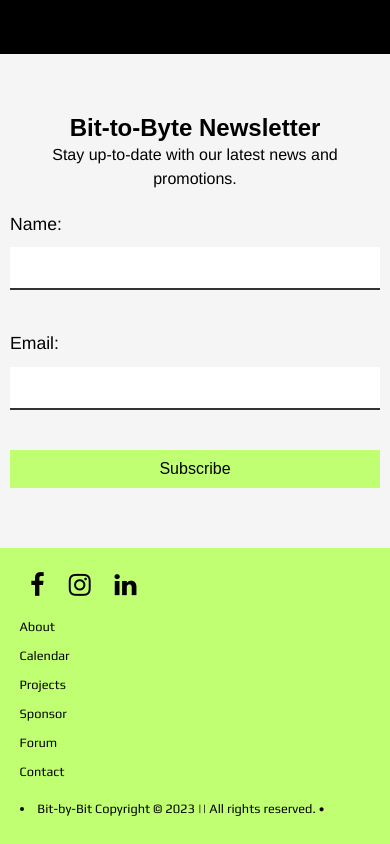
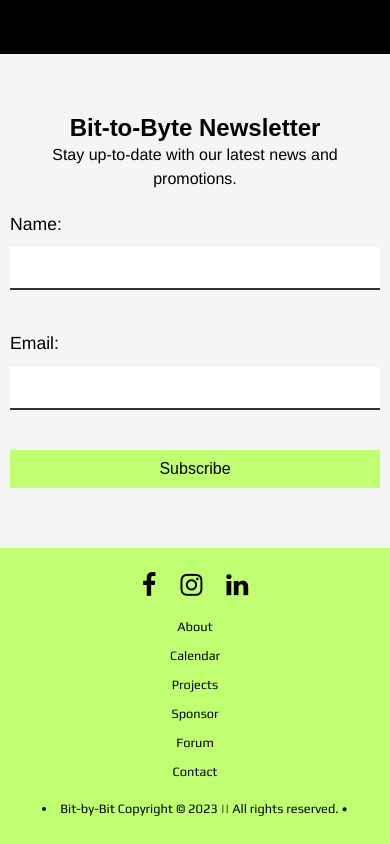
Before and after one commit to bitbybittechnology/bitbybittechnology.github.io, a plain HTML site: page index.html in a window 390 px wide. Shown: the part 3946-4790 px from the top of the page. Drawn offline with Linux system fonts and the light colour scheme.

Commit message:
footer alignment

```diff
--- a/css/aboutstyle.css
+++ b/css/aboutstyle.css
@@ -183,13 +183,13 @@
 
       /* footer */
     .footer{
-    text-align:left;
+    text-align:center;
     padding:5%;
     }
     .footer .row ul li{
     display:block;
     margin:10px 0px;
-    text-align:left;
+    text-align:center;
     }
     .footer .row a i{
     margin:0% 3%;
--- a/css/calendarstyle.css
+++ b/css/calendarstyle.css
@@ -140,13 +140,13 @@
 
     /* footer */
     .footer{
-    text-align:left;
+    text-align:center;
     padding:5%;
     }
     .footer .row ul li{
     display:block;
     margin:10px 0px;
-    text-align:left;
+    text-align:center;
     }
     .footer .row a i{
     margin:0% 3%;
--- a/css/contactstyle.css
+++ b/css/contactstyle.css
@@ -286,13 +286,13 @@ body{
 
       /* footer */
     .footer{
-    text-align:left;
+    text-align:center;
     padding:5%;
     }
     .footer .row ul li{
     display:block;
     margin:10px 0px;
-    text-align:left;
+    text-align:center;
     }
     .footer .row a i{
     margin:0% 3%;
--- a/css/copyright.css
+++ b/css/copyright.css
@@ -164,13 +164,13 @@
 
       /*footer*/
     .footer{
-    text-align:left;
+    text-align:center;
     padding:5%;
     }
     .footer .row ul li{
     display:block;
     margin:10px 0px;
-    text-align:left;
+    text-align:center;
     }
     .footer .row a i{
     margin:0% 3%;
--- a/css/forumstyle.css
+++ b/css/forumstyle.css
@@ -178,13 +178,13 @@
       /* footer */
 
       .footer{
-      text-align:left;
+      text-align:center;
       padding:5%;
       }
       .footer .row ul li{
       display:block;
       margin:10px 0px;
-      text-align:left;
+      text-align:center;
       }
       .footer .row a i{
       margin:0% 3%;
--- a/css/indexstyle.css
+++ b/css/indexstyle.css
@@ -423,13 +423,13 @@
 
       /* footer */
     .footer{
-    text-align:left;
+    text-align:center;
     padding:5%;
     }
     .footer .row ul li{
     display:block;
     margin:10px 0px;
-    text-align:left;
+    text-align:center;
     }
     .footer .row a i{
     margin:0% 3%;
--- a/css/joinNowstyle.css
+++ b/css/joinNowstyle.css
@@ -225,13 +225,13 @@
 
       /* footer */
     .footer{
-    text-align:left;
+    text-align:center;
     padding:5%;
     }
     .footer .row ul li{
     display:block;
     margin:10px 0px;
-    text-align:left;
+    text-align:center;
     }
     .footer .row a i{
     margin:0% 3%;
--- a/css/meetTheTeam.css
+++ b/css/meetTheTeam.css
@@ -256,13 +256,13 @@
 
   /* footer */
 .footer{
-text-align:left;
+text-align:center;
 padding:5%;
 }
 .footer .row ul li{
 display:block;
 margin:10px 0px;
-text-align:left;
+text-align:center;
 }
 .footer .row a i{
 margin:0% 3%;
--- a/css/projectstyle.css
+++ b/css/projectstyle.css
@@ -236,13 +236,13 @@
 
         /* footer */
       .footer{
-      text-align:left;
+      text-align:center;
       padding:5%;
       }
       .footer .row ul li{
       display:block;
       margin:10px 0px;
-      text-align:left;
+      text-align:center;
       }
       .footer .row a i{
       margin:0% 3%;
--- a/css/sponsorstyle.css
+++ b/css/sponsorstyle.css
@@ -378,13 +378,13 @@ body{
 
   /* footer */
 .footer{
-text-align:left;
+text-align:center;
 padding:5%;
 }
 .footer .row ul li{
 display:block;
 margin:10px 0px;
-text-align:left;
+text-align:center;
 }
 .footer .row a i{
 margin:0% 3%;
```
